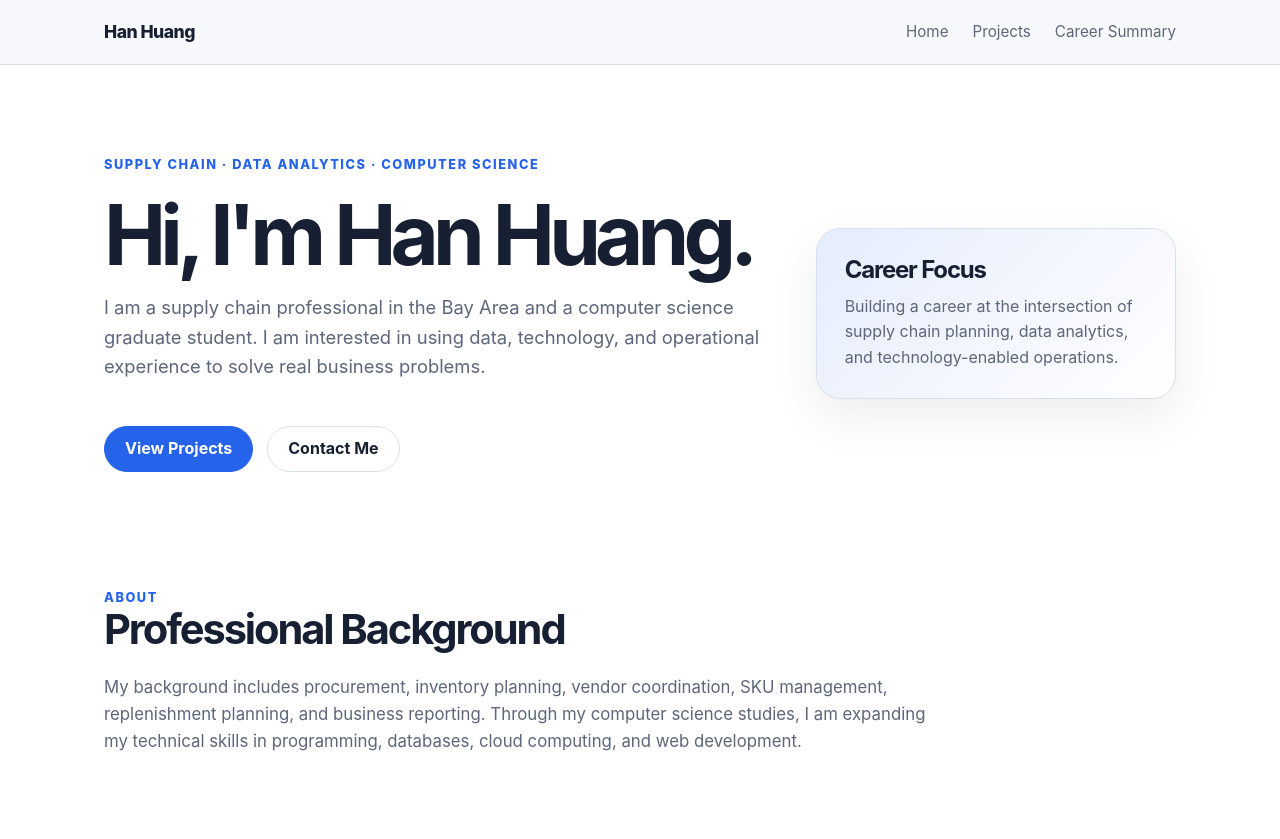
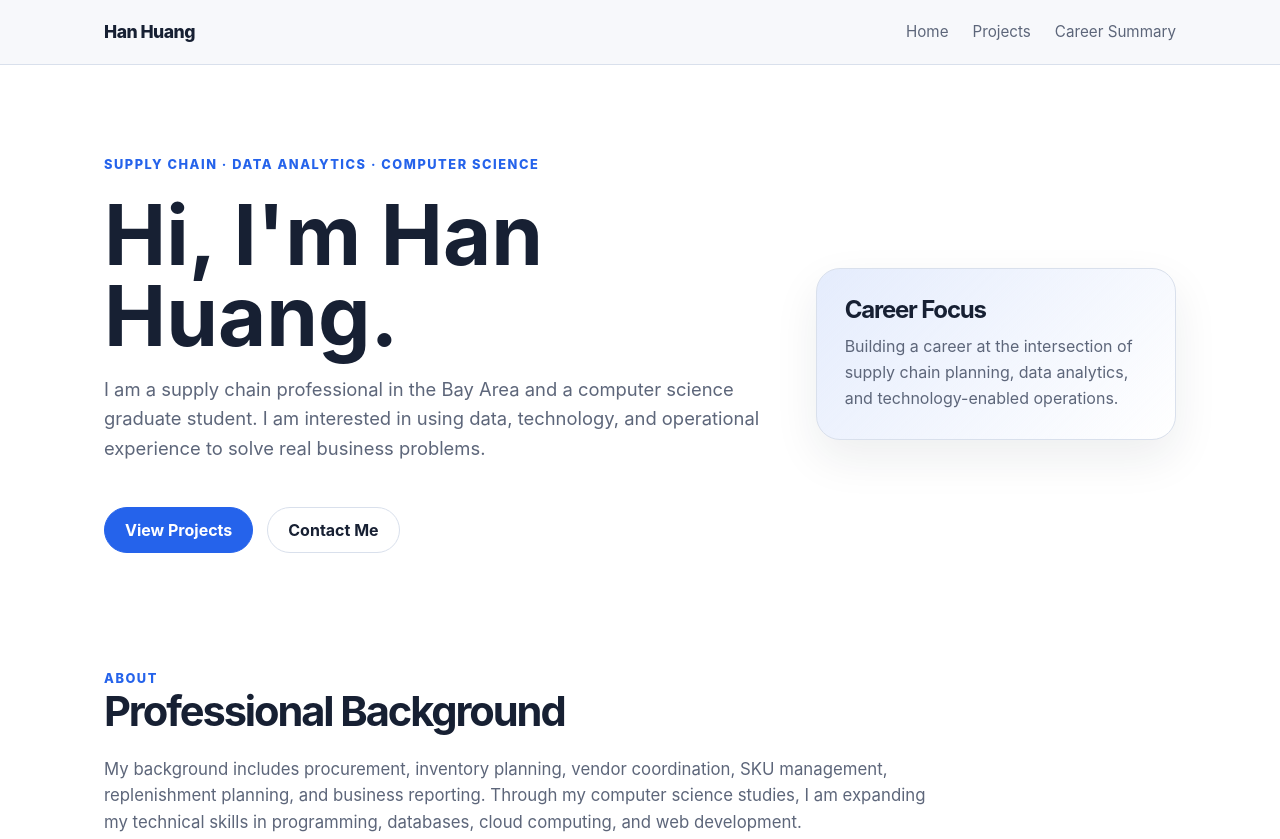
Before and after one commit to HedyHHuang/personal-homepage, a website with bundled scripts: page index.html in a window 1280 px wide. Shown: the top 839 px of the page. Built offline with nearby package versions, Linux system fonts and the light colour scheme.

Commit message:
Loosen up letter spacing (in h1 and elsewhere)
I don't necessarily think you need to get rid of the custom letter spacing altogether (I just needed to do something in order to leave PR), but I think this is a little too tight. This typeface has a lot of thick vertical lines and when you space each letterform so tightly with the next they sort of lose their individual shape and therefore their meaning. I like the concept, but it just has a bad feel to me. I sort of subscribe to the notion that type designers usually have their kerning down to a tee when they're building a type family, so I think you just have to be super careful and super intentional when you modify that.

```diff
--- a/css/styles.css
+++ b/css/styles.css
@@ -117,7 +117,7 @@ h1 {
     max-width: 780px;
     font-size: clamp(2.6rem, 7vw, 5.2rem);
     line-height: 0.98;
-    letter-spacing: -0.07em;
+
 }
 
 h2 {
```
